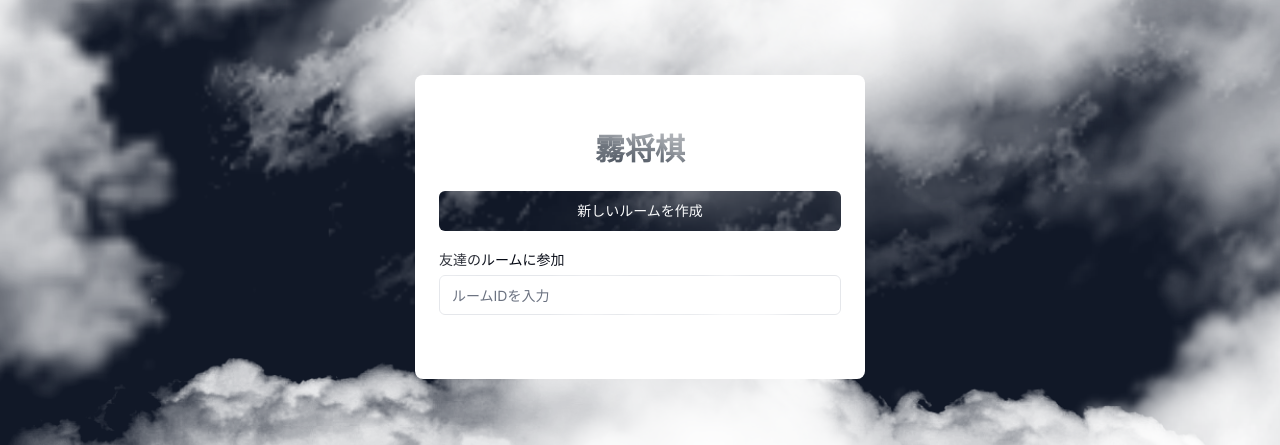
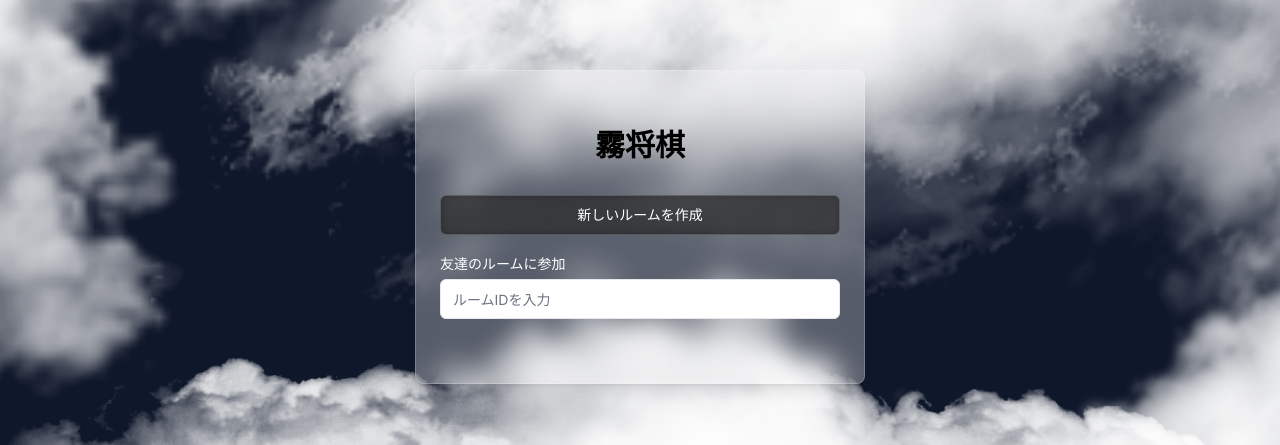
Before and after one commit to mkitsugi/tuitate, a Next.js app: page / in a window 1280 px wide. Shown: the part 173-618 px from the top of the page. Built offline with nearby package versions, Linux system fonts and the light colour scheme; no server answers.

Commit message:
glass morhism

```diff
--- a/src/app/page.tsx
+++ b/src/app/page.tsx
@@ -5,11 +5,12 @@ import ImprovedFogOfWarShogi from "@/components/FogOfWarShogi";
 
 export default function Page() {
   return (
-    <div className="min-h-screen  bg-gray-900 py-12 px-1 sm:px-1 lg:px-8 flex items-center justify-center overflow-hidden">
+    <div className="min-h-screen bg-slate-900 py-12 px-1 sm:px-1 lg:px-8 flex items-center justify-center overflow-hidden">
       <div className="cloud absolute inset-0 pointer-events-none"></div>
-      <Card className="mx-auto bg-white border-none shadow-sm w-full max-w-[450px] py-8 overflow-auto">
+      {/* <Card className="mx-auto bg-white border-none shadow-sm w-full max-w-[450px] py-8 overflow-auto"> */}
+      <Card className="mx-auto bg-white/30 backdrop-blur-md border border-white/20 shadow-lg w-full max-w-[450px] py-8 overflow-auto">
         <CardContent className="p-2">
-          <h1 className="text-3xl font-bold mt-4 mb-2 text-center text-gray-800">
+          <h1 className="text-3xl font-black mt-4 mb-4 text-center text-black">
             霧将棋
           </h1>
           <ImprovedFogOfWarShogi />
--- a/src/components/FogOfWarShogi.tsx
+++ b/src/components/FogOfWarShogi.tsx
@@ -86,14 +86,15 @@ export default function ImprovedFogOfWarShogi() {
                           createGame();
                           playMoveSound();
                         }}
-                        className="w-full sm:w-auto mt-4"
+                        className="w-full sm:w-auto mt-4 bg-black/60 backdrop-blur-sm border border-white/20 text-white hover:bg-black transition-colors"
+                        // className="w-full sm:w-auto mt-4"
                       >
                         新しいルームを作成
                       </Button>
                     )}
 
                     <div className="w-full sm:w-auto mt-2">
-                      <Label htmlFor="gameId">友達のルームに参加</Label>
+                      <Label htmlFor="gameId" className="text-white">友達のルームに参加</Label>
                       <Input
                         id="gameId"
                         placeholder="ルームIDを入力"
@@ -112,7 +113,8 @@ export default function ImprovedFogOfWarShogi() {
                           handleJoinGame("先手" as Player);
                           playMoveSound();
                         }}
-                        className="mt-4 w-full bg-sky-600 hover:bg-sky-700"
+                        className="mt-4 w-full bg-sky-600/80 backdrop-blur-sm border-2 border-sky-400/20 text-white hover:bg-sky-700/80 transition-colors"
+                        // className="mt-4 w-full bg-sky-600 hover:bg-sky-700"
                       >
                         先手として参加
                       </Button>
@@ -123,7 +125,8 @@ export default function ImprovedFogOfWarShogi() {
                           handleJoinGame("後手" as Player);
                           playMoveSound();
                         }}
-                        className="mt-2 w-full bg-rose-600 hover:bg-rose-700"
+                        className="mt-2 w-full bg-rose-600/80 backdrop-blur-sm border-2 border-rose-400/20 text-white hover:bg-rose-700/80 transition-colors"
+                        // className="mt-2 w-full bg-rose-600 hover:bg-rose-700"
                       >
                         後手として参加
                       </Button>
```
